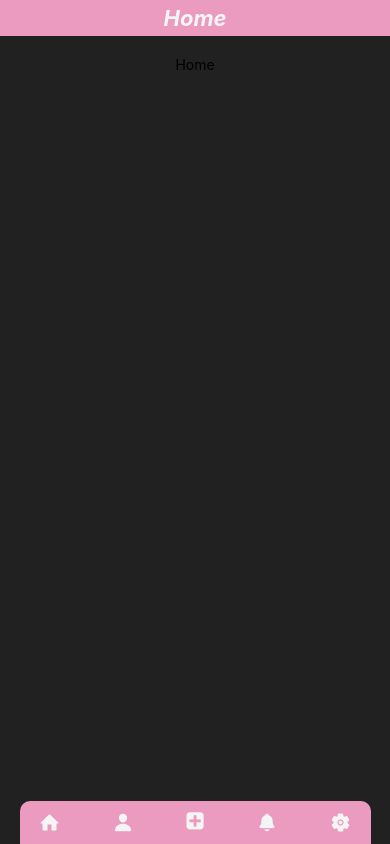
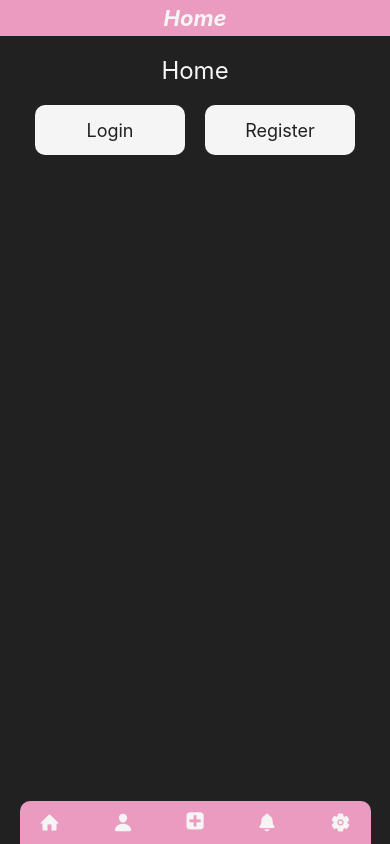
Before and after one commit to escuderoemanuel/ReactNativeLogin, a React Native app: screen /Home in a window 390 px wide. Built offline with nearby package versions, Linux system fonts and the light colour scheme; what react-native-alert-notification would draw is missing.

Commit message:
Control Point

```diff
--- a/src/components/Home/Home.jsx
+++ b/src/components/Home/Home.jsx
@@ -1,11 +1,22 @@
-import { Text, View } from 'react-native'
+import { Text, TouchableOpacity, View } from 'react-native'
 import React from 'react'
 import { styles } from './HomeStyles'
 
-const Home = () => {
+const Home = ({ navigation }) => {
+
   return (
     <View style={styles.home}>
-      <Text>Home</Text>
+      <Text style={styles.homeText}>Home</Text>
+
+      <View style={styles.homeButtonsContainer}>
+        <TouchableOpacity style={styles.homeButton} onPress={() => navigation.navigate('LoginScreen')}>
+          <Text style={styles.buttonText}>Login</Text>
+        </TouchableOpacity>
+
+        <TouchableOpacity style={styles.homeButton} onPress={() => console.log('REG')} >
+          <Text style={styles.buttonText}>Register</Text>
+        </TouchableOpacity>
+      </View>
     </View>
   )
 }
--- a/src/components/Home/HomeStyles.js
+++ b/src/components/Home/HomeStyles.js
@@ -8,5 +8,27 @@ export const styles = StyleSheet.create({
     backgroundColor: colors.dark,
     alignItems: 'center',
     padding: 20,
+  },
+  homeText: {
+    color: colors.ligth,
+    fontSize: 24,
+  },
+  homeButtonsContainer: {
+    flexDirection: 'row',
+    gap: 20,
+    marginTop: 20,
+  },
+  homeButton: {
+    width: 150,
+    height: 50,
+    justifyContent: 'center',
+    backgroundColor: colors.ligth,
+    borderRadius: 10,
+  },
+  buttonText: {
+    color: colors.dark,
+    fontSize: 18,
+    textAlign: 'center',
+
   }
 })
--- a/src/components/Login/Login.jsx
+++ b/src/components/Login/Login.jsx
@@ -1,5 +1,5 @@
 import { useState } from 'react'
-import { Text, View, TextInput } from 'react-native'
+import { Text, View, TextInput, Pressable } from 'react-native'
 import { colors } from '../../global/colors'
 import { styles } from './LoginStyles'
 import { Dialog, ALERT_TYPE } from 'react-native-alert-notification'
--- a/src/components/Notifications/Notifications.jsx
+++ b/src/components/Notifications/Notifications.jsx
@@ -4,7 +4,7 @@ import { styles } from './NotificationsStyles'
 const Notifications = () => {
   return (
     <View style={styles.notifications}>
-      <Text>Notifications</Text>
+      <Text style={styles.notificationsText}>Notifications</Text>
     </View>
   )
 }
--- a/src/components/Notifications/NotificationsStyles.js
+++ b/src/components/Notifications/NotificationsStyles.js
@@ -7,5 +7,8 @@ export const styles = StyleSheet.create({
     backgroundColor: colors.dark,
     alignItems: 'center',
     padding: 20,
+  },
+  notificationsText: {
+    color: colors.ligth,
   }
 })
--- a/src/navigation/Navigator.jsx
+++ b/src/navigation/Navigator.jsx
@@ -21,12 +21,12 @@ const Navigator = () => {
     <View style={styles.container} >
       <NavigationContainer>
         <Stack.Navigator
-          initialRouteName='Login'
+          initialRouteName='Home'
           screenOptions={({ navigation, route }) => ({
             header: () => <Header title={route.name} navigation={navigation} />
           })} >
+          <Stack.Screen name="Home" component={HomeScreen} options={{ title: 'Home' }} />
           <Stack.Screen name="Login" component={LoginScreen} options={{ title: 'Login' }} />
-          <Stack.Screen name="Home" component={HomeScreen} options={{ title: 'Home' }} />
           <Stack.Screen name="Profile" component={ProfileScreen} options={{ title: 'Profile' }} />
           <Stack.Screen name="Register" component={RegisterScreen} options={{ title: 'Register' }} />
           <Stack.Screen name="Notifications" component={NotificationsScreen} options={{ title: 'Notifications' }} />
--- a/src/screens/HomeScreen.jsx
+++ b/src/screens/HomeScreen.jsx
@@ -1,8 +1,8 @@
 import Home from '../components/Home/Home'
-const HomeScreen = () => {
+const HomeScreen = ({ navigation }) => {
 
   return (
-    <Home />
+    <Home navigation={navigation} />
   )
 }
 
```
